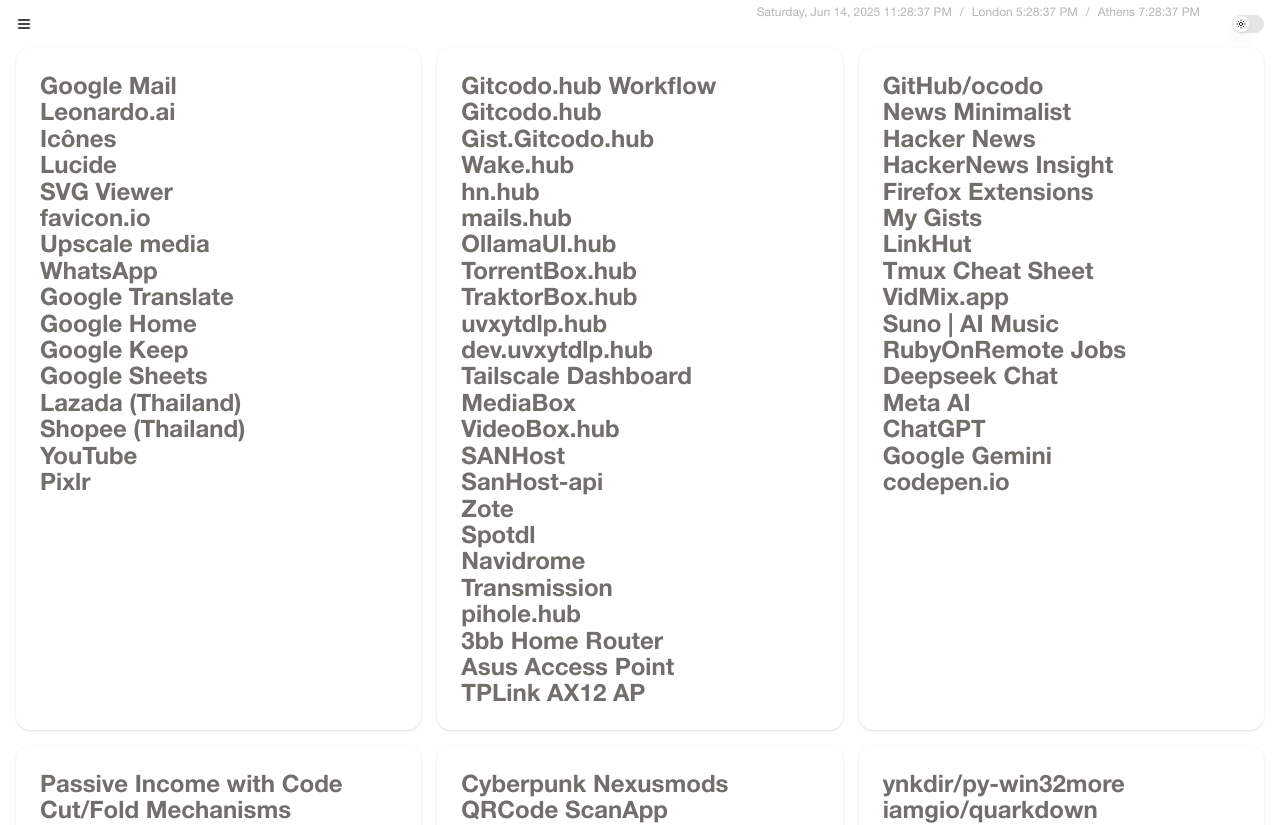
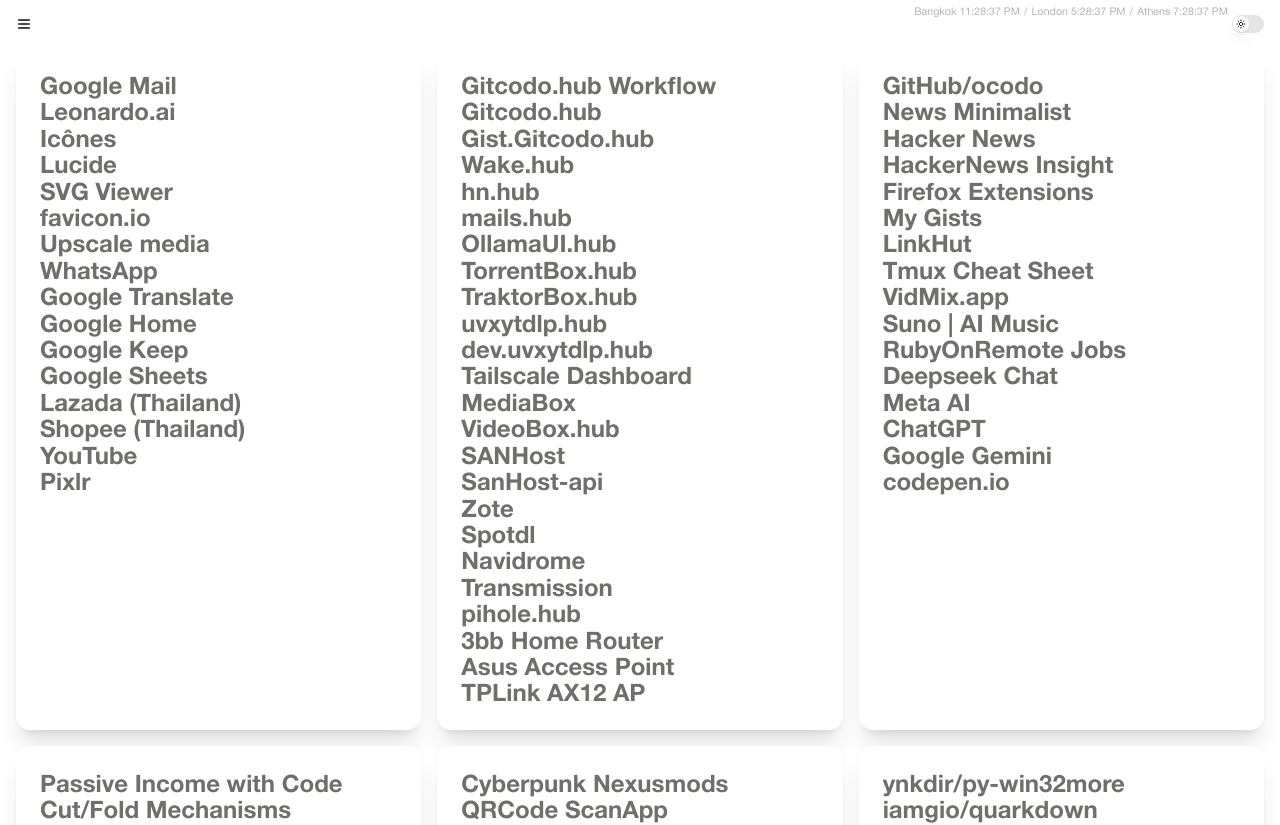
Before and after one commit to ocodo/ocodo-page, a React (Vite) app: page / in a window 1280 px wide. Shown: the top 825 px of the page. Built offline with nearby package versions, Linux system fonts and the light colour scheme.

Commit message:
text sizing of clocks

```diff
--- a/src/App.tsx
+++ b/src/App.tsx
@@ -21,17 +21,17 @@
     <OcodoLinksProvider>
       <ThemeProvider>
         <Heading tinyChildren={
-          <div className="flex flex-row gap-2 text-xs">
-            <TextClock />
+          <>
+            <TextClock timeOnly={true} title='Bangkok' />
             <div>/</div>
             <TextClock timeZone="Europe/London" timeOnly={true} title='London'/>
             <div>/</div>
             <TextClock timeZone="Europe/Athens" timeOnly={true} title='Athens'/>
-          </div>
+          </>
         } />
-        <div className="px-4 gap-4 grid grid-cols-1 md:grid-cols-3">
+        <div className="mb-4 px-4 gap-4 grid grid-cols-1 md:grid-cols-3">
           {folders.map((folder, index) => (
-            <Card className="transition-transform duration-200" key={index}>
+            <Card className="transition-transform duration-200 shadow-xl" key={index}>
               <CardContent>
                 <OcodoLinks folder={folder} />
               </CardContent>
--- a/src/components/heading.tsx
+++ b/src/components/heading.tsx
@@ -12,8 +12,8 @@
   return (
     <div className='relative'>
       {tinyChildren && (
-        <div className="absolute flex justify-end items-center w-full bg-transparent
-         text-foreground/30 top-1 right-20">
+        <div className="absolute flex flex-row gap-1 justify-end items-center w-full bg-transparent
+         text-foreground/30 top-1 right-13 text-xxs md:text-xs">
           {tinyChildren}
         </div>
       )}
--- a/src/components/text-clock.tsx
+++ b/src/components/text-clock.tsx
@@ -35,7 +35,7 @@
   }, [dateTime, timeZone]);
 
   return (
-    <span className={cn("text-xs", className)}>
+    <span className={cn(className)}>
       {title && `${title} `}
       {timeOnly
         ? dateTime.timeNow
--- a/src/index.css
+++ b/src/index.css
@@ -214,3 +214,7 @@
   list-style: none;
   line-height: 1.1em;
 }
+
+.text-xxs {
+  font-size: 8pt;
+}
```
